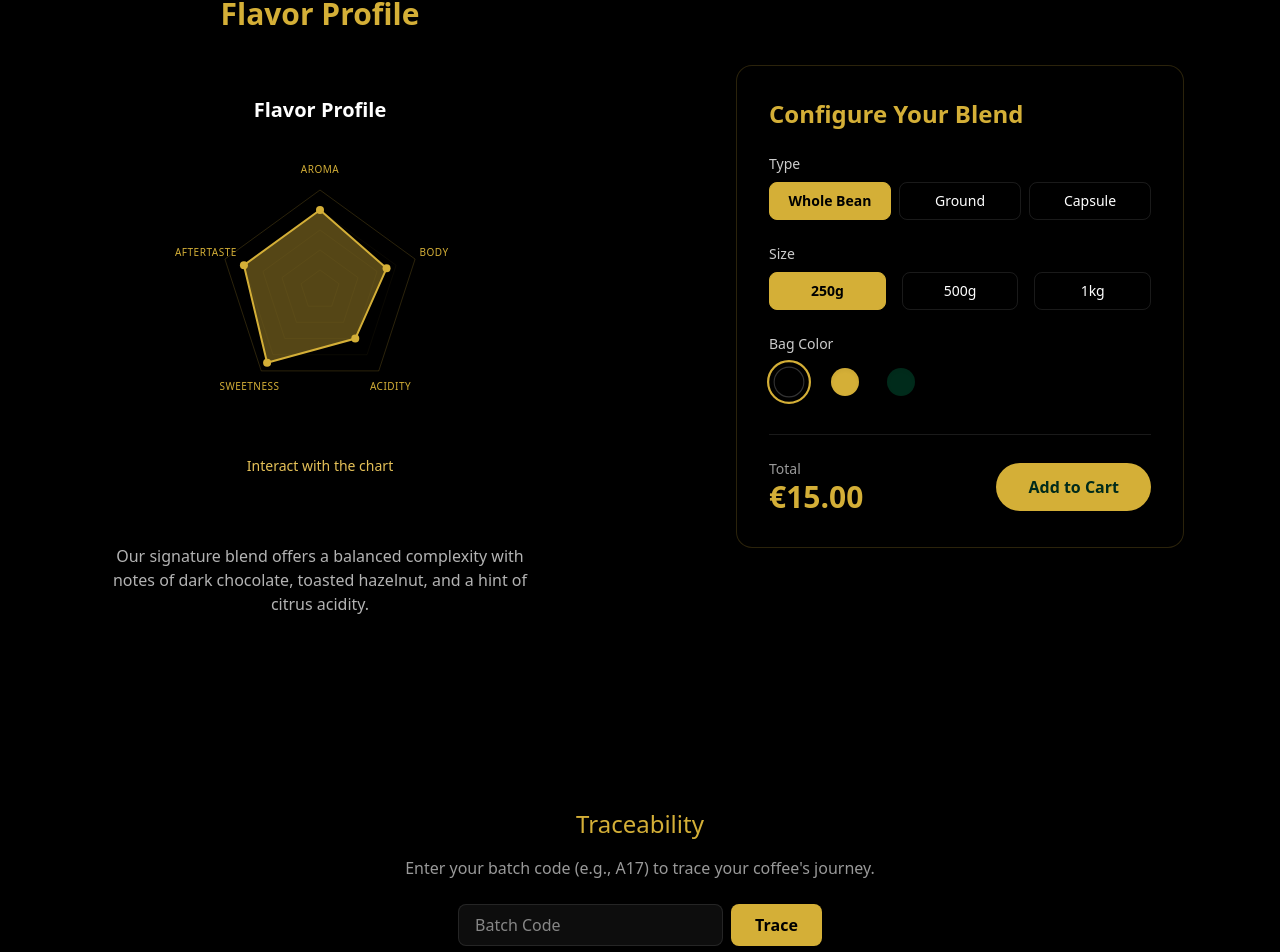
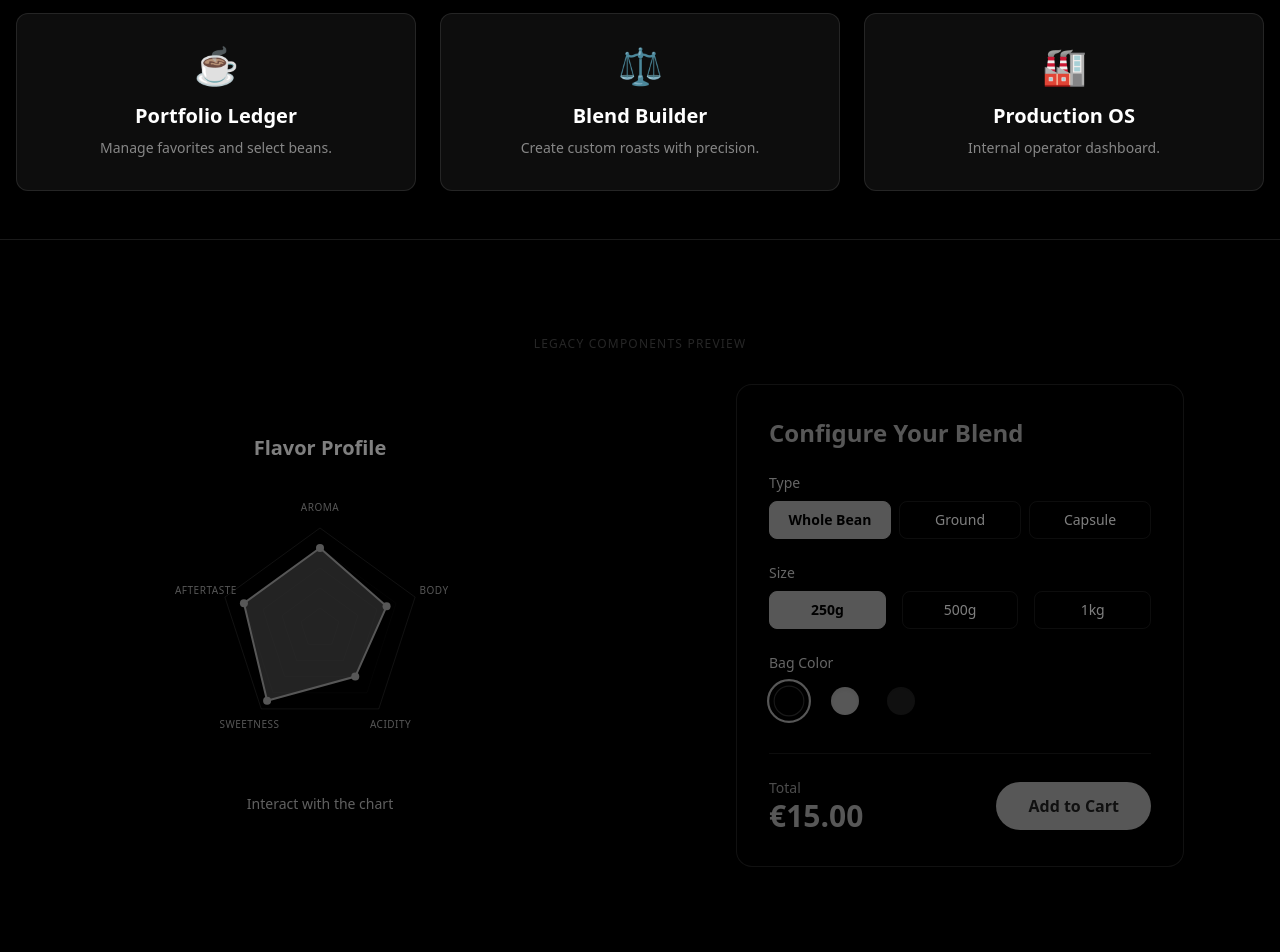
Before and after one commit to conornaught0n/BLENDIE-SITE, a Next.js app: page / in a window 1280 px wide. Shown: the part 740-1692 px from the top of the page. Built offline with nearby package versions, Linux system fonts and the light colour scheme.

Commit message:
Update Home Page with Launchpad Links to new tools

```diff
--- a/app/page.tsx
+++ b/app/page.tsx
@@ -1,42 +1,55 @@
+import React from 'react';
 import { Hero } from "@/components/Hero";
 import { StarFlower } from "@/components/StarFlower";
 import { Configurator } from "@/components/Configurator";
+import Link from 'next/link';
 
 export default function Home() {
   return (
     <main className="bg-background min-h-screen">
       <Hero />
 
-      <section className="py-24 px-4 sm:px-6 lg:px-8 bg-black/20">
-        <div className="mx-auto max-w-7xl">
-          <div className="grid grid-cols-1 gap-16 lg:grid-cols-2 lg:items-center">
+      {/* New Launchpad Section */}
+      <section className="py-12 bg-black/40 border-y border-white/10">
+        <div className="max-w-7xl mx-auto px-4 text-center">
+          <h2 className="text-2xl font-bold text-[#D4AF37] mb-8">Platform Access</h2>
+          <div className="grid grid-cols-1 md:grid-cols-3 gap-6">
+            <Link href="/portfolio" className="glass-card p-8 group hover:bg-[#D4AF37]/10 border border-white/10 hover:border-[#D4AF37]/50 block transition-all">
+              <span className="text-4xl mb-4 block">☕</span>
+              <h3 className="text-xl font-bold text-white group-hover:text-[#D4AF37]">Portfolio Ledger</h3>
+              <p className="text-sm text-white/50 mt-2">Manage favorites and select beans.</p>
+            </Link>
 
-            {/* Flavor Profile Section */}
-            <div className="flex flex-col items-center">
-              <h2 className="mb-8 text-3xl font-bold text-[#D4AF37]">Flavor Profile</h2>
-              <StarFlower />
-              <p className="mt-8 text-center text-white/70 max-w-md">
-                Our signature blend offers a balanced complexity with notes of dark chocolate, toasted hazelnut, and a hint of citrus acidity.
-              </p>
-            </div>
+            <Link href="/blend" className="glass-card p-8 group hover:bg-[#D4AF37]/10 border border-white/10 hover:border-[#D4AF37]/50 block transition-all">
+              <span className="text-4xl mb-4 block">⚖️</span>
+              <h3 className="text-xl font-bold text-white group-hover:text-[#D4AF37]">Blend Builder</h3>
+              <p className="text-sm text-white/50 mt-2">Create custom roasts with precision.</p>
+            </Link>
 
-            {/* Configurator Section */}
-            <div className="flex flex-col items-center">
-               <Configurator />
-            </div>
-
+            <Link href="/production" className="glass-card p-8 group hover:bg-green-500/10 border border-white/10 hover:border-green-500/50 block transition-all">
+              <span className="text-4xl mb-4 block">🏭</span>
+              <h3 className="text-xl font-bold text-white group-hover:text-green-400">Production OS</h3>
+              <p className="text-sm text-white/50 mt-2">Internal operator dashboard.</p>
+            </Link>
           </div>
         </div>
       </section>
 
-      <section className="py-24 px-4 text-center">
-         <h2 className="text-2xl text-[#D4AF37] mb-4">Traceability</h2>
-         <p className="text-white/60">Enter your batch code (e.g., A17) to trace your coffee's journey.</p>
-         {/* Placeholder for Traceability Input - can be added later or now if simple */}
-         <div className="mt-6 flex justify-center gap-2">
-            <input type="text" placeholder="Batch Code" className="bg-white/5 border border-white/10 rounded-lg px-4 py-2 text-white focus:outline-none focus:border-[#D4AF37]" />
-            <button className="bg-[#D4AF37] text-black px-6 py-2 rounded-lg font-bold">Trace</button>
-         </div>
+      {/* Legacy Content (Keep for now or remove if requested) */}
+      <section className="py-24 px-4 sm:px-6 lg:px-8 bg-black/20 opacity-50 grayscale hover:grayscale-0 transition-all duration-700">
+        <div className="mx-auto max-w-7xl text-center mb-8">
+           <p className="uppercase tracking-widest text-xs text-white/30">Legacy Components Preview</p>
+        </div>
+        <div className="mx-auto max-w-7xl">
+          <div className="grid grid-cols-1 gap-16 lg:grid-cols-2 lg:items-center">
+            <div className="flex flex-col items-center">
+              <StarFlower />
+            </div>
+            <div className="flex flex-col items-center">
+               <Configurator />
+            </div>
+          </div>
+        </div>
       </section>
     </main>
   );
```
